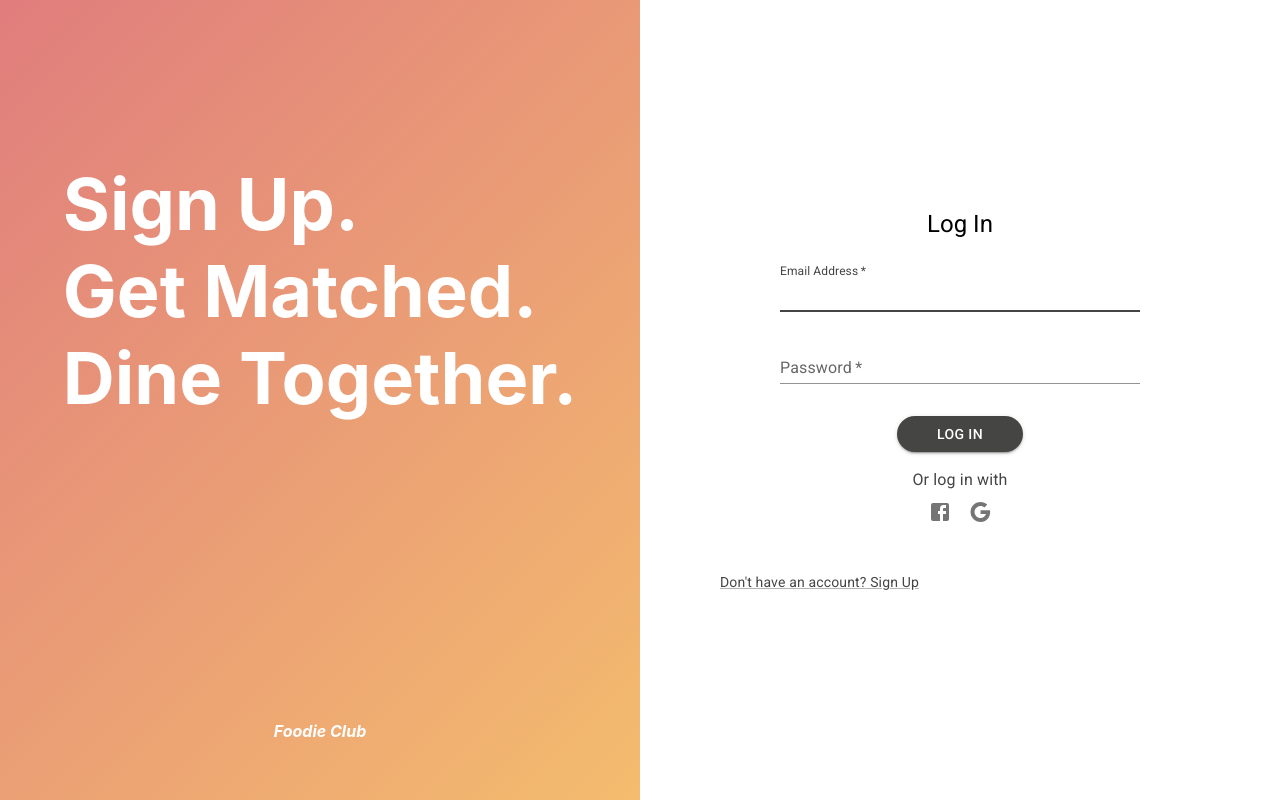
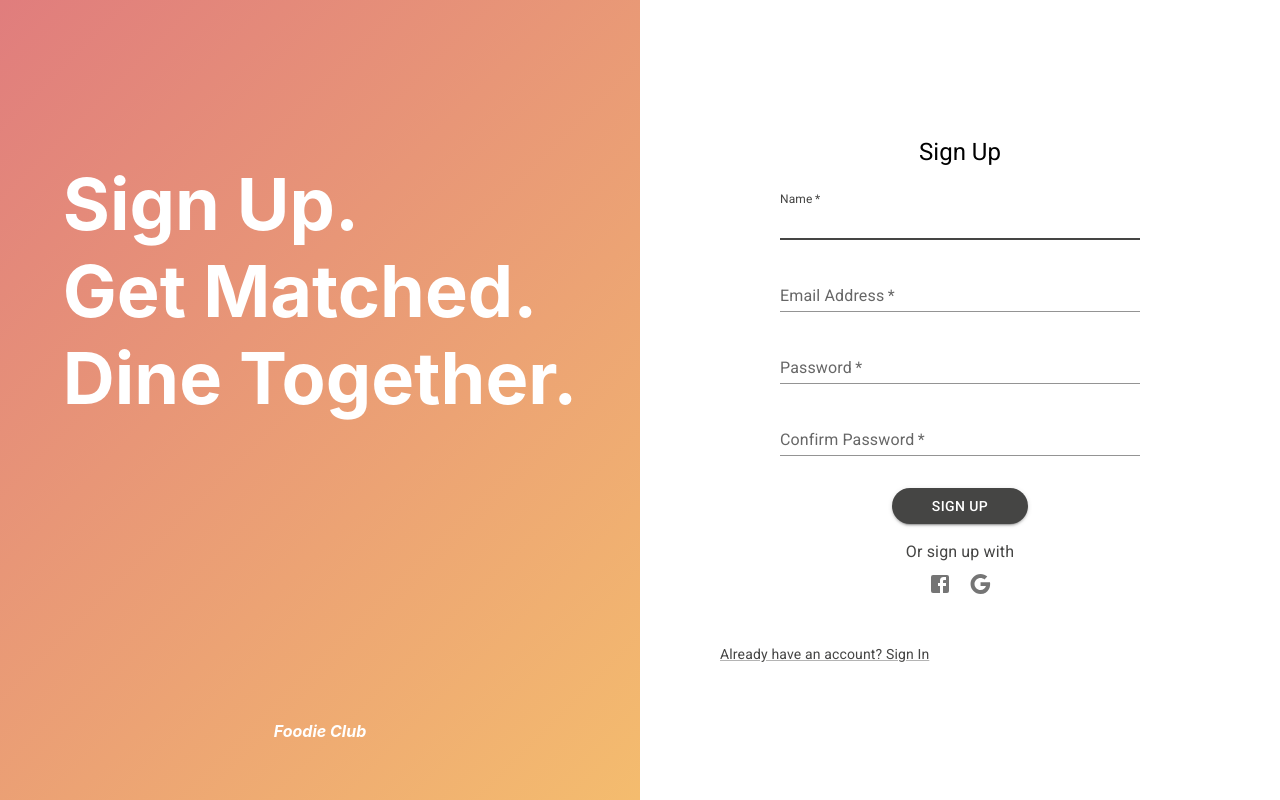
Before and after one commit to matteo1222/foodie-club, a React (Create React App) app in the folder client/: page /signup in a window 1280 px wide. Built offline with nearby package versions, Linux system fonts and the light colour scheme.

Commit message:
Added react-router-dom to support routing

```diff
--- a/client/package.json
+++ b/client/package.json
@@ -13,6 +13,7 @@
     "@testing-library/user-event": "^13.5.0",
     "react": "^17.0.2",
     "react-dom": "^17.0.2",
+    "react-router-dom": "^6.2.1",
     "react-scripts": "5.0.0",
     "web-vitals": "^2.1.3"
   },
--- a/client/src/App.js
+++ b/client/src/App.js
@@ -6,11 +6,20 @@ import '@fontsource/roboto/500.css';
 import '@fontsource/roboto/700.css';
 import SignUpScreen from './screens/SignUpScreen';
 import LogInScreen from './screens/LogInScreen';
+import { Routes, Route, Navigate } from 'react-router-dom';
 
 function App() {
   return (
-    <div className="App">
-      <LogInScreen/>
+    <div className='App'>
+      <Routes>
+        <Route exact path='/' element={<Navigate to='/login'/>}/>
+        <Route path='login' element={<LogInScreen/>}/>
+        <Route path='signup' element={<SignUpScreen/>}/>
+        <Route
+          path='*'
+          element={<Navigate to='/login' />}
+        />
+      </Routes>
     </div>
   );
 }
--- a/client/src/index.js
+++ b/client/src/index.js
@@ -3,10 +3,13 @@ import ReactDOM from 'react-dom';
 import './index.css';
 import App from './App';
 import reportWebVitals from './reportWebVitals';
+import { BrowserRouter } from "react-router-dom";
 
 ReactDOM.render(
   <React.StrictMode>
-    <App />
+    <BrowserRouter>
+      <App />
+    </BrowserRouter>
   </React.StrictMode>,
   document.getElementById('root')
 );
--- a/client/src/screens/LogInScreen/index.js
+++ b/client/src/screens/LogInScreen/index.js
@@ -6,6 +6,7 @@ import Box from '@mui/material/Box'
 import Typography from '@mui/material/Typography'
 import Button from '@mui/material/Button'
 import IconButton from '@mui/material/IconButton'
+import { Link as RouterLink } from 'react-router-dom'
 import Link from '@mui/material/Link'
 import { ThemeProvider } from '@mui/material/styles'
 import { theme } from '../../constants/theme'
@@ -92,7 +93,7 @@ function LogInScreen() {
                             </IconButton>
                         </Box>
                     </Box>
-                    <Link href='#' variant='body2' sx={{
+                    <Link component={RouterLink} to='/signup' variant='body2' sx={{
                         marginTop: 5,
                         alignSelf: 'start',
                         justifySelf: 'self-end'
--- a/client/src/screens/SignUpScreen/index.js
+++ b/client/src/screens/SignUpScreen/index.js
@@ -6,6 +6,7 @@ import Box from '@mui/material/Box'
 import Typography from '@mui/material/Typography'
 import Button from '@mui/material/Button'
 import IconButton from '@mui/material/IconButton'
+import { Link as RouterLink } from 'react-router-dom'
 import Link from '@mui/material/Link'
 import { ThemeProvider } from '@mui/material/styles'
 import { theme } from '../../constants/theme'
@@ -113,7 +114,7 @@ function SignUpScreen() {
                             </IconButton>
                         </Box>
                     </Box>
-                    <Link href='#' variant='body2' sx={{
+                    <Link component={RouterLink} to='/login' variant='body2' sx={{
                         marginTop: 5,
                         alignSelf: 'start'
                     }}>
```
Also changed, not shown: 1 other file (tests, documents, lock files or other folders).
